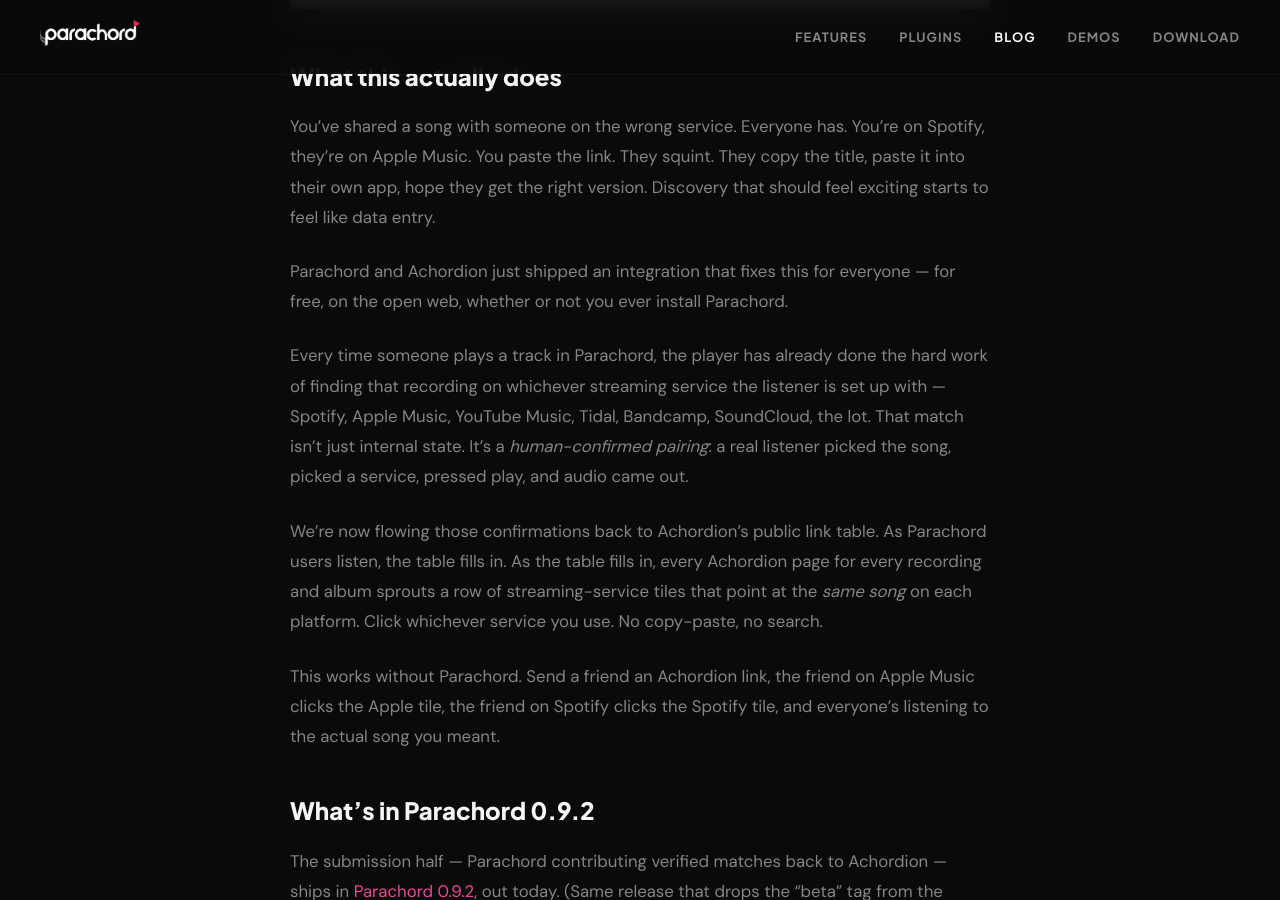
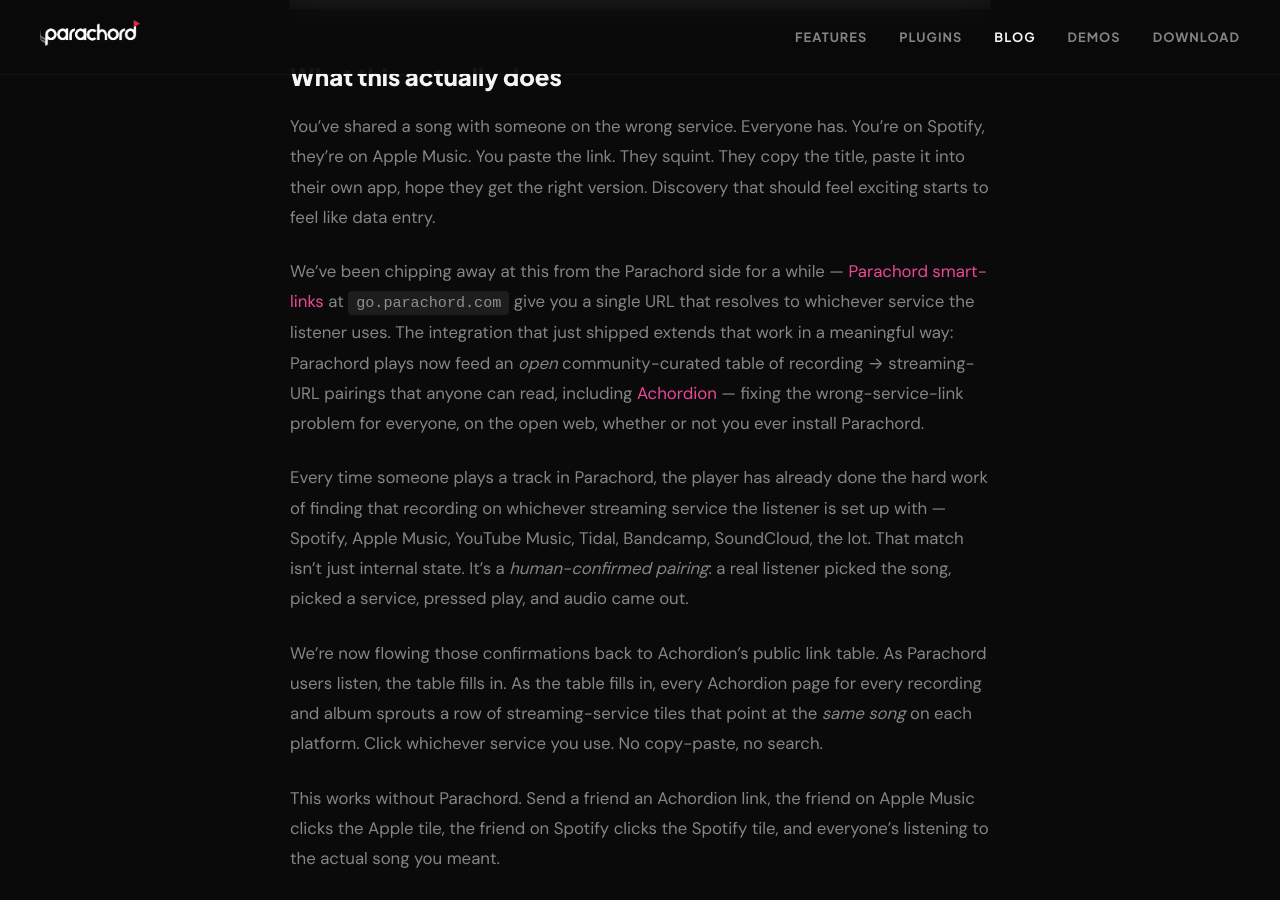
Before and after one commit to Parachord/parachord-website, a Jekyll site: the page built from _posts/2026-05-11-the-question-that-woke-me-up.md, in a window 1280 px wide and 900 px high, scrolled down 1170 px. Built offline with Jekyll 4.4.1, drawn with Linux system fonts in a browser that asks for light colours; some of the changed text lies outside the part shown; grey boxes are pictures that could not be loaded.

Commit message:
post: cross-link to existing smartlinks + introducing-achordion posts
Two cross-links added so readers landing on the new post have
context paths to the related posts:

- Top-of-post mention of Parachord's existing
  go.parachord.com smart-links and the introducing-achordion
  post, framing the new integration as an extension of work
  already published.
- "For artists" section now distinguishes when each kind of
  smart-link is the right tool — go.parachord.com for one-off
  custom playlists, Achordion pages for catalog entities with
  MBIDs (indexed, share metadata, benefit from Parachord plays).

Uses Jekyll's `{% post_url %}` Liquid tag so the cross-references
won't rot if a permalink scheme ever changes.

Co-Authored-By: Claude Opus 4.7 (1M context) <noreply@anthropic.com>

````diff
--- a/_posts/2026-05-11-the-question-that-woke-me-up.md
+++ b/_posts/2026-05-11-the-question-that-woke-me-up.md
@@ -28,7 +28,7 @@ A: Yes, yes they can.
 
 You've shared a song with someone on the wrong service. Everyone has. You're on Spotify, they're on Apple Music. You paste the link. They squint. They copy the title, paste it into their own app, hope they get the right version. Discovery that should feel exciting starts to feel like data entry.
 
-Parachord and Achordion just shipped an integration that fixes this for everyone — for free, on the open web, whether or not you ever install Parachord.
+We've been chipping away at this from the Parachord side for a while — [Parachord smart-links]({% post_url 2026-02-09-introducing-smartlinks %}) at `go.parachord.com` give you a single URL that resolves to whichever service the listener uses. The integration that just shipped extends that work in a meaningful way: Parachord plays now feed an *open* community-curated table of recording → streaming-URL pairings that anyone can read, including [Achordion]({% post_url 2026-05-04-introducing-achordion %}) — fixing the wrong-service-link problem for everyone, on the open web, whether or not you ever install Parachord.
 
 Every time someone plays a track in Parachord, the player has already done the hard work of finding that recording on whichever streaming service the listener is set up with — Spotify, Apple Music, YouTube Music, Tidal, Bandcamp, SoundCloud, the lot. That match isn't just internal state. It's a *human-confirmed pairing*: a real listener picked the song, picked a service, pressed play, and audio came out.
 
@@ -64,6 +64,8 @@ Multi-service "play me on the service of your choice" pages — Songlink, Linkfi
 
 Achordion's track and album pages *are* multi-service smart links. Every recording and every album gets a canonical URL you can paste anywhere — a bio, a newsletter, a YouTube description, an Instagram link-in-bio — and the page itself shows the streaming row plus an "open in Achordion" affordance. Free. Open source. Attributable back to MusicBrainz and ListenBrainz, the open-data foundations the whole thing sits on.
 
+(Parachord's existing [`go.parachord.com` smart-links]({% post_url 2026-02-09-introducing-smartlinks %}) are still the right tool when you want a Parachord-hosted landing for a one-off track or a custom playlist. Achordion pages are the right tool when the thing you're sharing is a real catalog entity with an MBID — they're indexed, share metadata with MusicBrainz, and benefit from every Parachord listener's plays.)
+
 And every page has an embed widget. Drop something like this into your own site:
 
 ```html
````
